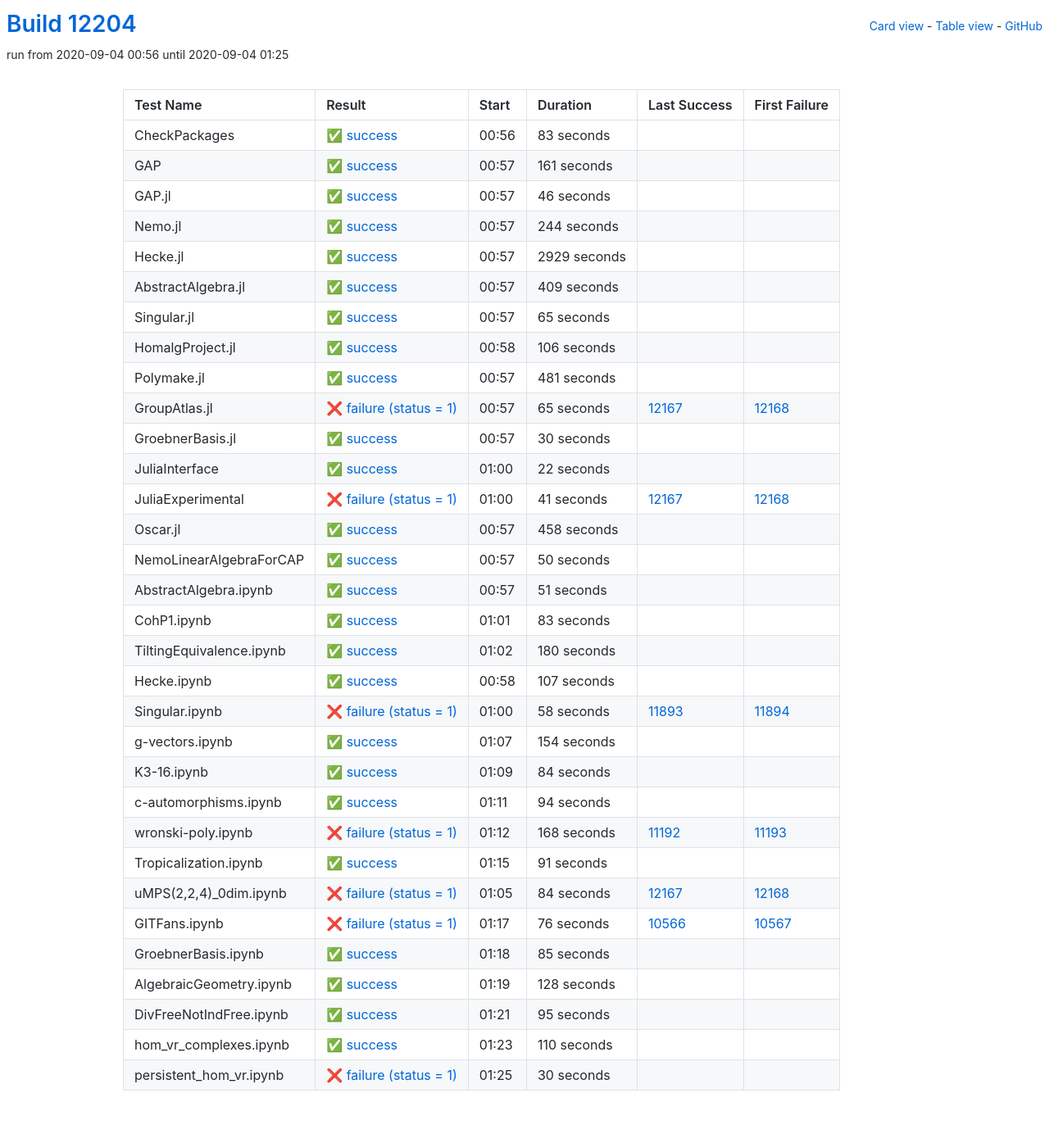
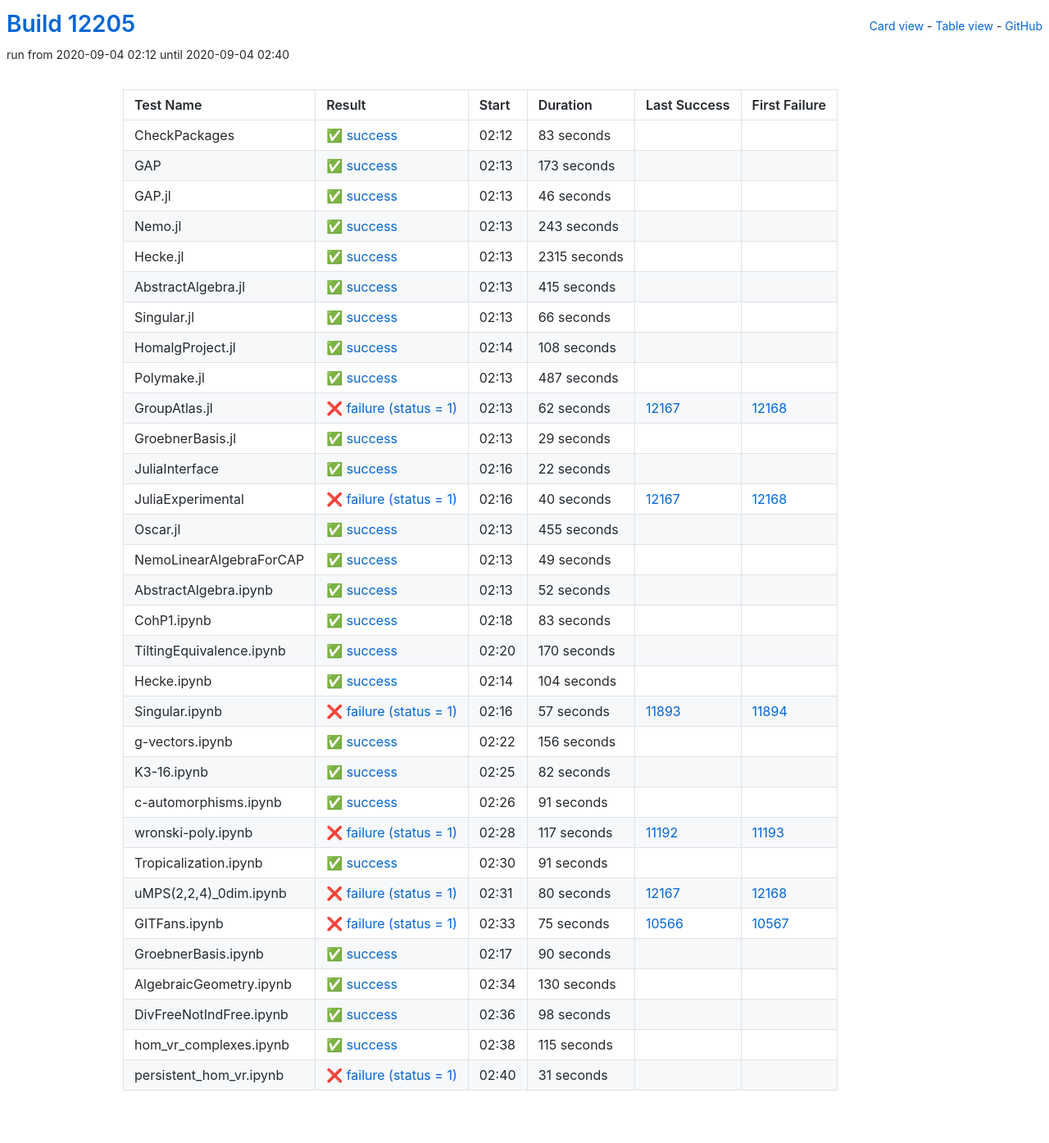
Before and after one commit to oscar-system/oscar-ci-status, a Jekyll site: the page built from table.html, in a window 1280 px wide. Shown: the whole page at 82% size. Built offline with Jekyll 4.4.1, drawn with Linux system fonts in a browser that asks for light colours.

Commit message:
Build #12205

```diff
--- a/_data/ci.yml
+++ b/_data/ci.yml
@@ -1,6 +1,6 @@
 ---
-build: 12204
-build_url: https://oscarci.mathematik.uni-kl.de/job/oscar/12204/
+build: 12205
+build_url: https://oscarci.mathematik.uni-kl.de/job/oscar/12205/
 job: oscar
 organization: oscar-system
 repo: oscar-ci-status
@@ -8,8 +8,8 @@ repourl: https://github.com/oscar-system/oscar-ci-status
 tests:
 - name: CheckPackages
   id: checkpackages
-  log: https://oscarci.mathematik.uni-kl.de/job/oscar/12204/artifact/logs/build-12204/CheckPackages.log
-  start: 2020-09-04 00:56
+  log: https://oscarci.mathematik.uni-kl.de/job/oscar/12205/artifact/logs/build-12205/CheckPackages.log
+  start: 2020-09-04 02:12
   success: true
   exitcode: 0
   status: success
@@ -20,20 +20,20 @@ tests:
   first_failure_url:
 - name: GAP
   id: gap
-  log: https://oscarci.mathematik.uni-kl.de/job/oscar/12204/artifact/logs/build-12204/GAP.log
-  start: 2020-09-04 00:57
+  log: https://oscarci.mathematik.uni-kl.de/job/oscar/12205/artifact/logs/build-12205/GAP.log
+  start: 2020-09-04 02:13
   success: true
   exitcode: 0
   status: success
-  duration: 161
+  duration: 173
   last_success: false
   last_success_url:
   first_failure: false
   first_failure_url:
 - name: GAP.jl
   id: gap-jl
-  log: https://oscarci.mathematik.uni-kl.de/job/oscar/12204/artifact/logs/build-12204/GAP.jl.log
-  start: 2020-09-04 00:57
+  log: https://oscarci.mathematik.uni-kl.de/job/oscar/12205/artifact/logs/build-12205/GAP.jl.log
+  start: 2020-09-04 02:13
   success: true
   exitcode: 0
   status: success
@@ -44,104 +44,104 @@ tests:
   first_failure_url:
 - name: Nemo.jl
   id: nemo-jl
-  log: https://oscarci.mathematik.uni-kl.de/job/oscar/12204/artifact/logs/build-12204/Nemo.jl.log
-  start: 2020-09-04 00:57
+  log: https://oscarci.mathematik.uni-kl.de/job/oscar/12205/artifact/logs/build-12205/Nemo.jl.log
+  start: 2020-09-04 02:13
   success: true
   exitcode: 0
   status: success
-  duration: 244
+  duration: 243
   last_success: false
   last_success_url:
   first_failure: false
   first_failure_url:
 - name: Hecke.jl
   id: hecke-jl
-  log: https://oscarci.mathematik.uni-kl.de/job/oscar/12204/artifact/logs/build-12204/Hecke.jl.log
-  start: 2020-09-04 00:57
+  log: https://oscarci.mathematik.uni-kl.de/job/oscar/12205/artifact/logs/build-12205/Hecke.jl.log
+  start: 2020-09-04 02:13
   success: true
   exitcode: 0
   status: success
-  duration: 2929
+  duration: 2315
   last_success: false
   last_success_url:
   first_failure: false
   first_failure_url:
 - name: AbstractAlgebra.jl
   id: abstractalgebra-jl
-  log: https://oscarci.mathematik.uni-kl.de/job/oscar/12204/artifact/logs/build-12204/AbstractAlgebra.jl.log
-  start: 2020-09-04 00:57
+  log: https://oscarci.mathematik.uni-kl.de/job/oscar/12205/artifact/logs/build-12205/AbstractAlgebra.jl.log
+  start: 2020-09-04 02:13
   success: true
   exitcode: 0
   status: success
-  duration: 409
+  duration: 415
   last_success: false
   last_success_url:
   first_failure: false
   first_failure_url:
 - name: Singular.jl
   id: singular-jl
-  log: https://oscarci.mathematik.uni-kl.de/job/oscar/12204/artifact/logs/build-12204/Singular.jl.log
-  start: 2020-09-04 00:57
+  log: https://oscarci.mathematik.uni-kl.de/job/oscar/12205/artifact/logs/build-12205/Singular.jl.log
+  start: 2020-09-04 02:13
   success: true
   exitcode: 0
   status: success
-  duration: 65
+  duration: 66
   last_success: false
   last_success_url:
   first_failure: false
   first_failure_url:
 - name: HomalgProject.jl
   id: homalgproject-jl
-  log: https://oscarci.mathematik.uni-kl.de/job/oscar/12204/artifact/logs/build-12204/HomalgProject.jl.log
-  start: 2020-09-04 00:58
+  log: https://oscarci.mathematik.uni-kl.de/job/oscar/12205/artifact/logs/build-12205/HomalgProject.jl.log
+  start: 2020-09-04 02:14
   success: true
   exitcode: 0
   status: success
-  duration: 106
+  duration: 108
   last_success: false
   last_success_url:
   first_failure: false
   first_failure_url:
 - name: Polymake.jl
   id: polymake-jl
-  log: https://oscarci.mathematik.uni-kl.de/job/oscar/12204/artifact/logs/build-12204/Polymake.jl.log
-  start: 2020-09-04 00:57
+  log: https://oscarci.mathematik.uni-kl.de/job/oscar/12205/artifact/logs/build-12205/Polymake.jl.log
+  start: 2020-09-04 02:13
   success: true
   exitcode: 0
   status: success
-  duration: 481
+  duration: 487
   last_success: false
   last_success_url:
   first_failure: false
   first_failure_url:
 - name: GroupAtlas.jl
   id: groupatlas-jl
-  log: https://oscarci.mathematik.uni-kl.de/job/oscar/12204/artifact/logs/build-12204/GroupAtlas.jl.log
-  start: 2020-09-04 00:57
+  log: https://oscarci.mathematik.uni-kl.de/job/oscar/12205/artifact/logs/build-12205/GroupAtlas.jl.log
+  start: 2020-09-04 02:13
   success: false
   exitcode: 1
   status: failure
-  duration: 65
+  duration: 62
   last_success: 12167
   last_success_url: https://oscarci.mathematik.uni-kl.de/job/oscar/12167/
   first_failure: 12168
   first_failure_url: https://oscarci.mathematik.uni-kl.de/job/oscar/12168/
 - name: GroebnerBasis.jl
   id: groebnerbasis-jl
-  log: https://oscarci.mathematik.uni-kl.de/job/oscar/12204/artifact/logs/build-12204/GroebnerBasis.jl.log
-  start: 2020-09-04 00:57
+  log: https://oscarci.mathematik.uni-kl.de/job/oscar/12205/artifact/logs/build-12205/GroebnerBasis.jl.log
+  start: 2020-09-04 02:13
   success: true
   exitcode: 0
   status: success
-  duration: 30
+  duration: 29
   last_success: false
   last_success_url:
   first_failure: false
   first_failure_url:
 - name: JuliaInterface
   id: juliainterface
-  log: https://oscarci.mathematik.uni-kl.de/job/oscar/12204/artifact/logs/build-12204/JuliaInterface.log
-  start: 2020-09-04 01:00
+  log: https://oscarci.mathematik.uni-kl.de/job/oscar/12205/artifact/logs/build-12205/JuliaInterface.log
+  start: 2020-09-04 02:16
   success: true
   exitcode: 0
   status: success
@@ -152,56 +152,56 @@ tests:
   first_failure_url:
 - name: JuliaExperimental
   id: juliaexperimental
-  log: https://oscarci.mathematik.uni-kl.de/job/oscar/12204/artifact/logs/build-12204/JuliaExperimental.log
-  start: 2020-09-04 01:00
+  log: https://oscarci.mathematik.uni-kl.de/job/oscar/12205/artifact/logs/build-12205/JuliaExperimental.log
+  start: 2020-09-04 02:16
   success: false
   exitcode: 1
   status: failure
-  duration: 41
+  duration: 40
   last_success: 12167
   last_success_url: https://oscarci.mathematik.uni-kl.de/job/oscar/12167/
   first_failure: 12168
   first_failure_url: https://oscarci.mathematik.uni-kl.de/job/oscar/12168/
 - name: Oscar.jl
   id: oscar-jl
-  log: https://oscarci.mathematik.uni-kl.de/job/oscar/12204/artifact/logs/build-12204/Oscar.jl.log
-  start: 2020-09-04 00:57
+  log: https://oscarci.mathematik.uni-kl.de/job/oscar/12205/artifact/logs/build-12205/Oscar.jl.log
+  start: 2020-09-04 02:13
   success: true
   exitcode: 0
   status: success
-  duration: 458
+  duration: 455
   last_success: false
   last_success_url:
   first_failure: false
   first_failure_url:
 - name: NemoLinearAlgebraForCAP
   id: nemolinearalgebraforcap
-  log: https://oscarci.mathematik.uni-kl.de/job/oscar/12204/artifact/logs/build-12204/NemoLinearAlgebraForCAP.log
-  start: 2020-09-04 00:57
+  log: https://oscarci.mathematik.uni-kl.de/job/oscar/12205/artifact/logs/build-12205/NemoLinearAlgebraForCAP.log
+  start: 2020-09-04 02:13
   success: true
   exitcode: 0
   status: success
-  duration: 50
+  duration: 49
   last_success: false
   last_success_url:
   first_failure: false
   first_failure_url:
 - name: AbstractAlgebra.ipynb
   id: abstractalgebra-ipynb
-  log: https://oscarci.mathematik.uni-kl.de/job/oscar/12204/artifact/logs/build-12204/AbstractAlgebra.ipynb.log
-  start: 2020-09-04 00:57
+  log: https://oscarci.mathematik.uni-kl.de/job/oscar/12205/artifact/logs/build-12205/AbstractAlgebra.ipynb.log
+  start: 2020-09-04 02:13
   success: true
   exitcode: 0
   status: success
-  duration: 51
+  duration: 52
   last_success: false
   last_success_url:
   first_failure: false
   first_failure_url:
 - name: CohP1.ipynb
   id: cohp1-ipynb
-  log: https://oscarci.mathematik.uni-kl.de/job/oscar/12204/artifact/logs/build-12204/CohP1.ipynb.log
-  start: 2020-09-04 01:01
+  log: https://oscarci.mathematik.uni-kl.de/job/oscar/12205/artifact/logs/build-12205/CohP1.ipynb.log
+  start: 2020-09-04 02:18
   success: true
   exitcode: 0
   status: success
@@ -212,92 +212,92 @@ tests:
   first_failure_url:
 - name: TiltingEquivalence.ipynb
   id: tiltingequivalence-ipynb
-  log: https://oscarci.mathematik.uni-kl.de/job/oscar/12204/artifact/logs/build-12204/TiltingEquivalence.ipynb.log
-  start: 2020-09-04 01:02
+  log: https://oscarci.mathematik.uni-kl.de/job/oscar/12205/artifact/logs/build-12205/TiltingEquivalence.ipynb.log
+  start: 2020-09-04 02:20
   success: true
   exitcode: 0
   status: success
-  duration: 180
+  duration: 170
   last_success: false
   last_success_url:
   first_failure: false
   first_failure_url:
 - name: Hecke.ipynb
   id: hecke-ipynb
-  log: https://oscarci.mathematik.uni-kl.de/job/oscar/12204/artifact/logs/build-12204/Hecke.ipynb.log
-  start: 2020-09-04 00:58
+  log: https://oscarci.mathematik.uni-kl.de/job/oscar/12205/artifact/logs/build-12205/Hecke.ipynb.log
+  start: 2020-09-04 02:14
   success: true
   exitcode: 0
   status: success
-  duration: 107
+  duration: 104
   last_success: false
   last_success_url:
   first_failure: false
   first_failure_url:
 - name: Singular.ipynb
   id: singular-ipynb
-  log: https://oscarci.mathematik.uni-kl.de/job/oscar/12204/artifact/logs/build-12204/Singular.ipynb.log
-  start: 2020-09-04 01:00
+  log: https://oscarci.mathematik.uni-kl.de/job/oscar/12205/artifact/logs/build-12205/Singular.ipynb.log
+  start: 2020-09-04 02:16
   success: false
   exitcode: 1
   status: failure
-  duration: 58
+  duration: 57
   last_success: 11893
   last_success_url: https://oscarci.mathematik.uni-kl.de/job/oscar/11893/
   first_failure: 11894
   first_failure_url: https://oscarci.mathematik.uni-kl.de/job/oscar/11894/
 - name: g-vectors.ipynb
   id: g-vectors-ipynb
-  log: https://oscarci.mathematik.uni-kl.de/job/oscar/12204/artifact/logs/build-12204/g-vectors.ipynb.log
-  start: 2020-09-04 01:07
+  log: https://oscarci.mathematik.uni-kl.de/job/oscar/12205/artifact/logs/build-12205/g-vectors.ipynb.log
+  start: 2020-09-04 02:22
   success: true
   exitcode: 0
   status: success
-  duration: 154
+  duration: 156
   last_success: false
   last_success_url:
   first_failure: false
   first_failure_url:
 - name: K3-16.ipynb
   id: k3-16-ipynb
-  log: https://oscarci.mathematik.uni-kl.de/job/oscar/12204/artifact/logs/build-12204/K3-16.ipynb.log
-  start: 2020-09-04 01:09
+  log: https://oscarci.mathematik.uni-kl.de/job/oscar/12205/artifact/logs/build-12205/K3-16.ipynb.log
+  start: 2020-09-04 02:25
   success: true
   exitcode: 0
   status: success
-  duration: 84
+  duration: 82
   last_success: false
   last_success_url:
   first_failure: false
   first_failure_url:
 - name: c-automorphisms.ipynb
   id: c-automorphisms-ipynb
-  log: https://oscarci.mathematik.uni-kl.de/job/oscar/12204/artifact/logs/build-12204/c-automorphisms.ipynb.log
-  start: 2020-09-04 01:11
+  log: https://oscarci.mathematik.uni-kl.de/job/oscar/12205/artifact/logs/build-12205/c-automorphisms.ipynb.log
+  start: 2020-09-04 02:26
   success: true
   exitcode: 0
   status: success
-  duration: 94
+  duration: 91
   last_success: false
   last_success_url:
   first_failure: false
   first_failure_url:
 - name: wronski-poly.ipynb
   id: wronski-poly-ipynb
-  log: https://oscarci.mathematik.uni-kl.de/job/oscar/12204/artifact/logs/build-12204/wronski-poly.ipynb.log
-  start: 2020-09-04 01:12
+  log: https://oscarci.mathematik.uni-kl.de/job/oscar/12205/artifact/logs/build-12205/wronski-poly.ipynb.log
+  start: 2020-09-04 02:28
   success: false
   exitcode: 1
   status: failure
-  duration: 168
+  duration: 117
   last_success: 11192
   last_success_url: https://oscarci.mathematik.uni-kl.de/job/oscar/11192/
   first_failure: 11193
   first_failure_url: https://oscarci.mathematik.uni-kl.de/job/oscar/11193/
 - name: Tropicalization.ipynb
   id: tropicalization-ipynb
-  log: https://oscarci.mathematik.uni-kl.de/job/oscar/12204/artifact/logs/build-12204/Tropicalization.ipynb.log
-  start: 2020-09-04 01:15
+  log: https://oscarci.mathematik.uni-kl.de/job/oscar/12205/artifact/logs/build-12205/Tropicalization.ipynb.log
+  start: 2020-09-04 02:30
   success: true
   exitcode: 0
   status: success
@@ -308,84 +308,84 @@ tests:
   first_failure_url:
 - name: uMPS(2,2,4)_0dim.ipynb
   id: umps-2-2-4-0dim-ipynb
-  log: https://oscarci.mathematik.uni-kl.de/job/oscar/12204/artifact/logs/build-12204/uMPS-2-2-4-_0dim.ipynb.log
-  start: 2020-09-04 01:05
+  log: https://oscarci.mathematik.uni-kl.de/job/oscar/12205/artifact/logs/build-12205/uMPS-2-2-4-_0dim.ipynb.log
+  start: 2020-09-04 02:31
   success: false
   exitcode: 1
   status: failure
-  duration: 84
+  duration: 80
   last_success: 12167
   last_success_url: https://oscarci.mathematik.uni-kl.de/job/oscar/12167/
   first_failure: 12168
   first_failure_url: https://oscarci.mathematik.uni-kl.de/job/oscar/12168/
 - name: GITFans.ipynb
   id: gitfans-ipynb
-  log: https://oscarci.mathematik.uni-kl.de/job/oscar/12204/artifact/logs/build-12204/GITFans.ipynb.log
-  start: 2020-09-04 01:17
+  log: https://oscarci.mathematik.uni-kl.de/job/oscar/12205/artifact/logs/build-12205/GITFans.ipynb.log
+  start: 2020-09-04 02:33
   success: false
   exitcode: 1
   status: failure
-  duration: 76
+  duration: 75
   last_success: 10566
   last_success_url: https://oscarci.mathematik.uni-kl.de/job/oscar/10566/
   first_failure: 10567
   first_failure_url: https://oscarci.mathematik.uni-kl.de/job/oscar/10567/
 - name: GroebnerBasis.ipynb
   id: groebnerbasis-ipynb
-  log: https://oscarci.mathematik.uni-kl.de/job/oscar/12204/artifact/logs/build-12204/GroebnerBasis.ipynb.log
-  start: 2020-09-04 01:18
+  log: https://oscarci.mathematik.uni-kl.de/job/oscar/12205/artifact/logs/build-12205/GroebnerBasis.ipynb.log
+  start: 2020-09-04 02:17
   success: true
   exitcode: 0
   status: success
-  duration: 85
+  duration: 90
   last_success: false
   last_success_url:
   first_failure: false
   first_failure_url:
 - name: AlgebraicGeometry.ipynb
   id: algebraicgeometry-ipynb
-  log: https://oscarci.mathematik.uni-kl.de/job/oscar/12204/artifact/logs/build-12204/AlgebraicGeometry.ipynb.log
-  start: 2020-09-04 01:19
+  log: https://oscarci.mathematik.uni-kl.de/job/oscar/12205/artifact/logs/build-12205/AlgebraicGeometry.ipynb.log
+  start: 2020-09-04 02:34
   success: true
   exitcode: 0
   status: success
-  duration: 128
+  duration: 130
   last_success: false
   last_success_url:
   first_failure: false
   first_failure_url:
 - name: DivFreeNotIndFree.ipynb
   id: divfreenotindfree-ipynb
-  log: https://oscarci.mathematik.uni-kl.de/job/oscar/12204/artifact/logs/build-12204/DivFreeNotIndFree.ipynb.log
-  start: 2020-09-04 01:21
+  log: https://oscarci.mathematik.uni-kl.de/job/oscar/12205/artifact/logs/build-12205/DivFreeNotIndFree.ipynb.log
+  start: 2020-09-04 02:36
   success: true
   exitcode: 0
   status: success
-  duration: 95
+  duration: 98
   last_success: false
   last_success_url:
   first_failure: false
   first_failure_url:
 - name: hom_vr_complexes.ipynb
   id: hom-vr-complexes-ipynb
-  log: https://oscarci.mathematik.uni-kl.de/job/oscar/12204/artifact/logs/build-12204/hom_vr_complexes.ipynb.log
-  start: 2020-09-04 01:23
+  log: https://oscarci.mathematik.uni-kl.de/job/oscar/12205/artifact/logs/build-12205/hom_vr_complexes.ipynb.log
+  start: 2020-09-04 02:38
   success: true
   exitcode: 0
   status: success
-  duration: 110
+  duration: 115
   last_success: false
   last_success_url:
   first_failure: false
   first_failure_url:
 - name: persistent_hom_vr.ipynb
   id: persistent-hom-vr-ipynb
-  log: https://oscarci.mathematik.uni-kl.de/job/oscar/12204/artifact/logs/build-12204/persistent_hom_vr.ipynb.log
-  start: 2020-09-04 01:25
+  log: https://oscarci.mathematik.uni-kl.de/job/oscar/12205/artifact/logs/build-12205/persistent_hom_vr.ipynb.log
+  start: 2020-09-04 02:40
   success: false
   exitcode: 1
   status: failure
-  duration: 30
+  duration: 31
   last_success: false
   last_success_url:
   first_failure: false
```
Also changed, not shown: README.md.
